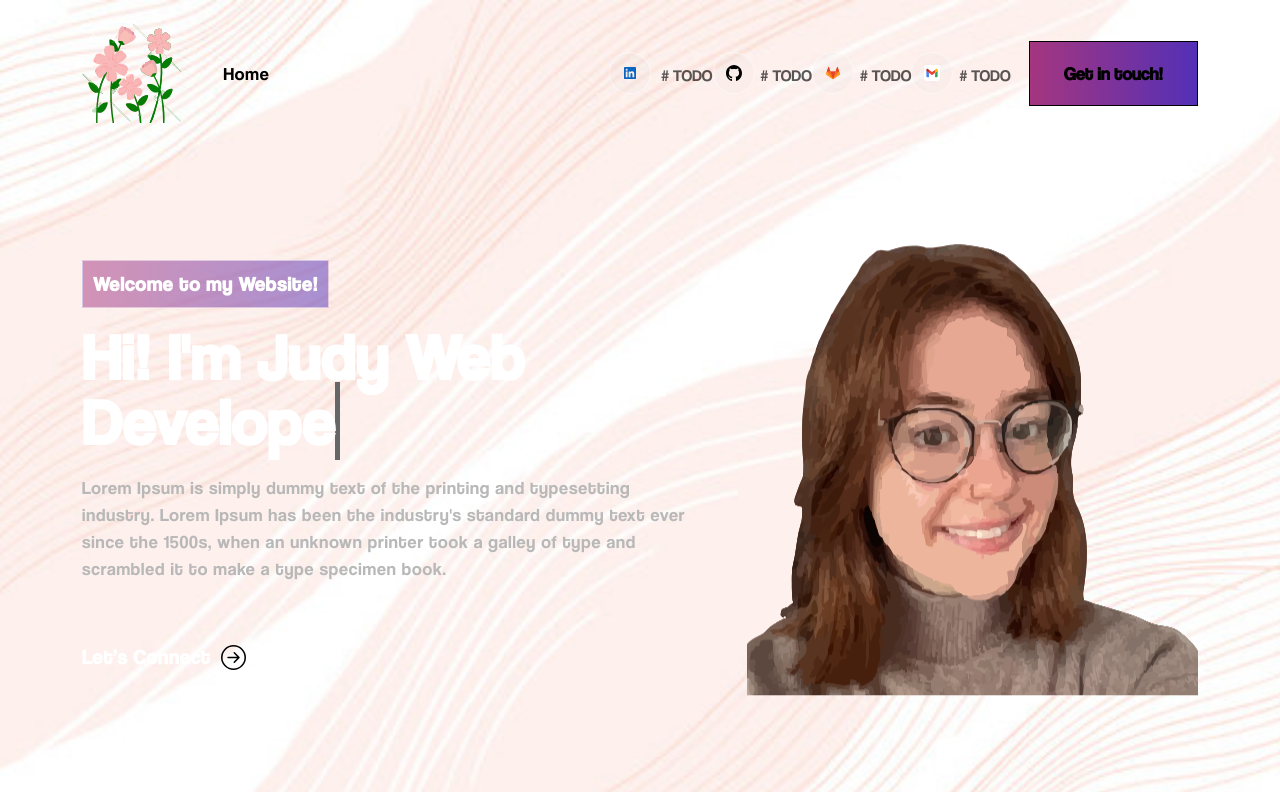
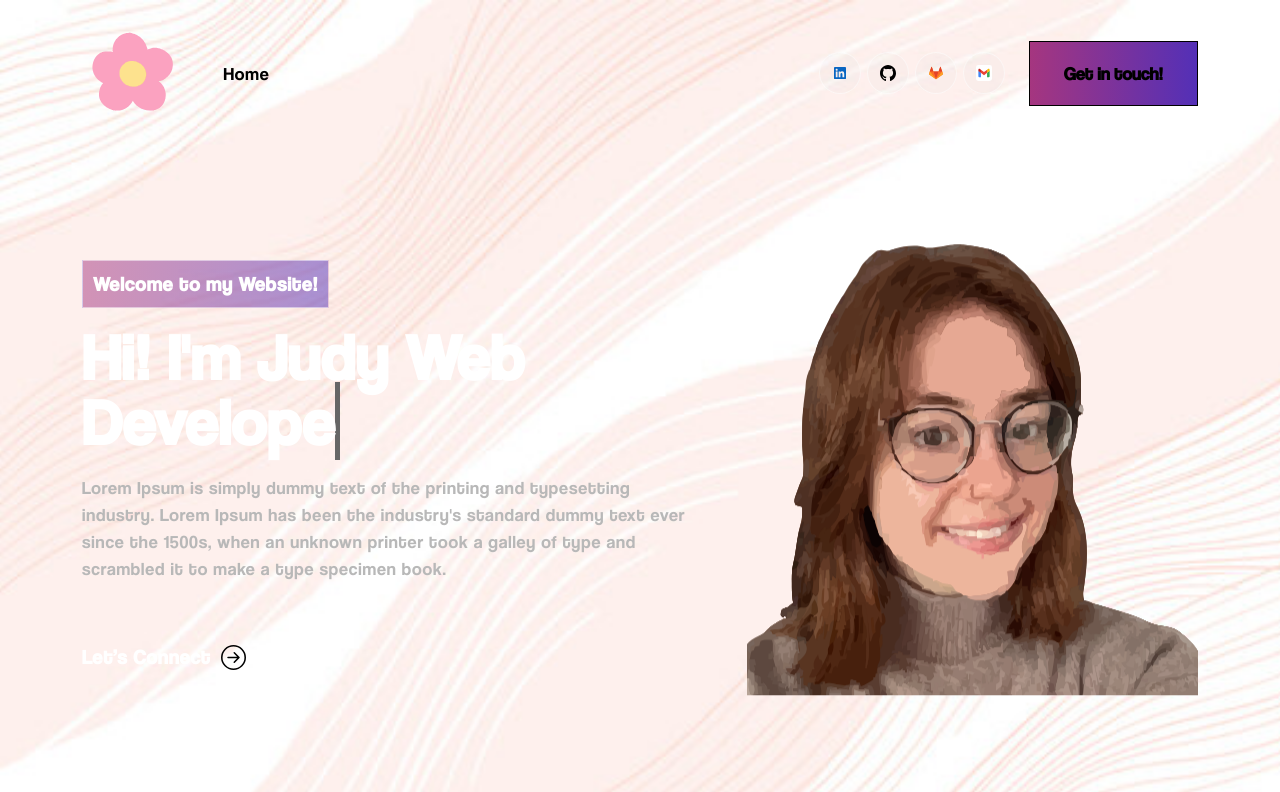
Before and after one commit to luciabrown/LuciaWebsite, a React (Create React App) app: page / in a window 1280 px wide. Shown: the top 792 px of the page. Built offline with nearby package versions, Linux system fonts and the light colour scheme.

Commit message:
Flower in navbar fixed

```diff
--- a/package.json
+++ b/package.json
@@ -26,7 +26,7 @@
     "test": "react-scripts test",
     "eject": "react-scripts eject",
     "predeploy": "npm run build",
-    "deploy": "gh-pages -d build -r https://x-access-token:$GH_TOKEN@github.com/luciabrown/LuciaWebsite.git"
+    "deploy": "gh-pages -d build"
   },
   "eslintConfig": {
     "extends": [
--- a/src/components/NavBar.js
+++ b/src/components/NavBar.js
@@ -1,7 +1,7 @@
 import { useState, useEffect } from "react";
 import { Navbar, Nav, Container } from "react-bootstrap";
 import { Projects } from './Projects';
-import flowers from '../assets/img/pinkFlower.svg';
+import flowers from '../assets/img/newFlower.svg';
 import linkedin from '../assets/img/linkedin.svg';
 import mail from '../assets/img/gmail.svg';
 import github from '../assets/img/github.svg';
@@ -53,10 +53,10 @@ export const NavBar = () => {
           </Nav>
           <span className="navbar-text">
             <div className="social-icon">
-                <a href='#'><img src={linkedin} alt="LinkedIn"/></a>  # TODO
-                <a href='#'><img src={github} alt="GitHub"/></a># TODO
-                <a href='#'><img src={gitlab} alt="GitLab"/></a># TODO
-                <a href='#'><img src={mail} alt="Mail"/></a># TODO
+                <a href='#'><img src={linkedin} alt="LinkedIn"/></a>
+                <a href='#'><img src={github} alt="GitHub"/></a>
+                <a href='#'><img src={gitlab} alt="GitLab"/></a>
+                <a href='#'><img src={mail} alt="Mail"/></a>
             </div>
             <button className="contact" onClick={()=>console.log("contact")}><span>Get in touch!</span></button>
           </span>
```
Also changed, not shown: src/assets/img/newFlower.svg (added).
